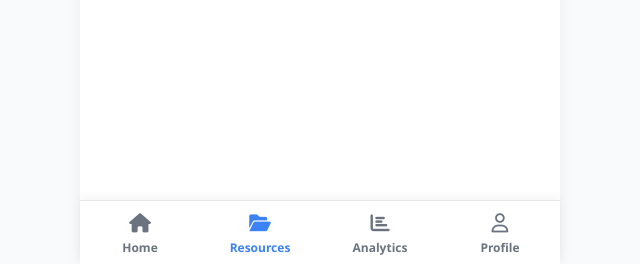
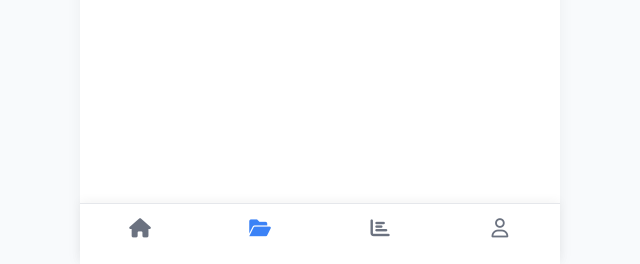
Before and after one commit to SaikatDas0019/ExamMate2.0, a Flask app: template templates/student_resources.html in a window 1280 px wide. Shown: the part 536-800 px from the top of the page, without its empty margins (320-960 px from the left). Run offline with Flask 3, Linux system fonts and the light colour scheme; the template is opened without the code that fills it, so the values that code supplies are empty; some libraries are stand-ins or nearby versions.

Commit message:
Adjust bottom nav padding and remove item labels
Updated padding in the bottom navigation bar and removed text from navigation items.

```diff
--- a/templates/student_resources.html
+++ b/templates/student_resources.html
@@ -69,7 +69,7 @@
         .bottom-nav {
             position: fixed; bottom: 0; left: 50%; transform: translateX(-50%);
             width: 100%; max-width: 480px; background: #ffffff; border-top: 1px solid #e5e7eb;
-            display: flex; justify-content: space-around; padding: 8px 0;
+            display: flex; justify-content: space-around; padding: 10px 0 20px 0;
             box-shadow: 0 -2px 10px rgba(0,0,0,0.05); z-index: 1000;
         }
         .nav-item {
@@ -112,19 +112,15 @@
     <div class="bottom-nav">
         <div class="nav-item" onclick="window.location.href='/student_dashboard.html'">
             <div class="nav-icon"><i class="fas fa-home"></i></div>
-            <span>Home</span>
         </div>
         <div class="nav-item active" onclick="window.location.href='/student_resources.html'">
             <div class="nav-icon"><i class="fas fa-folder-open"></i></div>
-            <span>Resources</span>
         </div>
         <div class="nav-item" onclick="window.location.href='/student_analytics.html'">
             <div class="nav-icon"><i class="fas fa-chart-bar"></i></div>
-            <span>Analytics</span>
         </div>
         <div class="nav-item" onclick="window.location.href='/student_profile.html'">
             <div class="nav-icon"><i class="far fa-user"></i></div>
-            <span>Profile</span>
         </div>
     </div>
 
```
